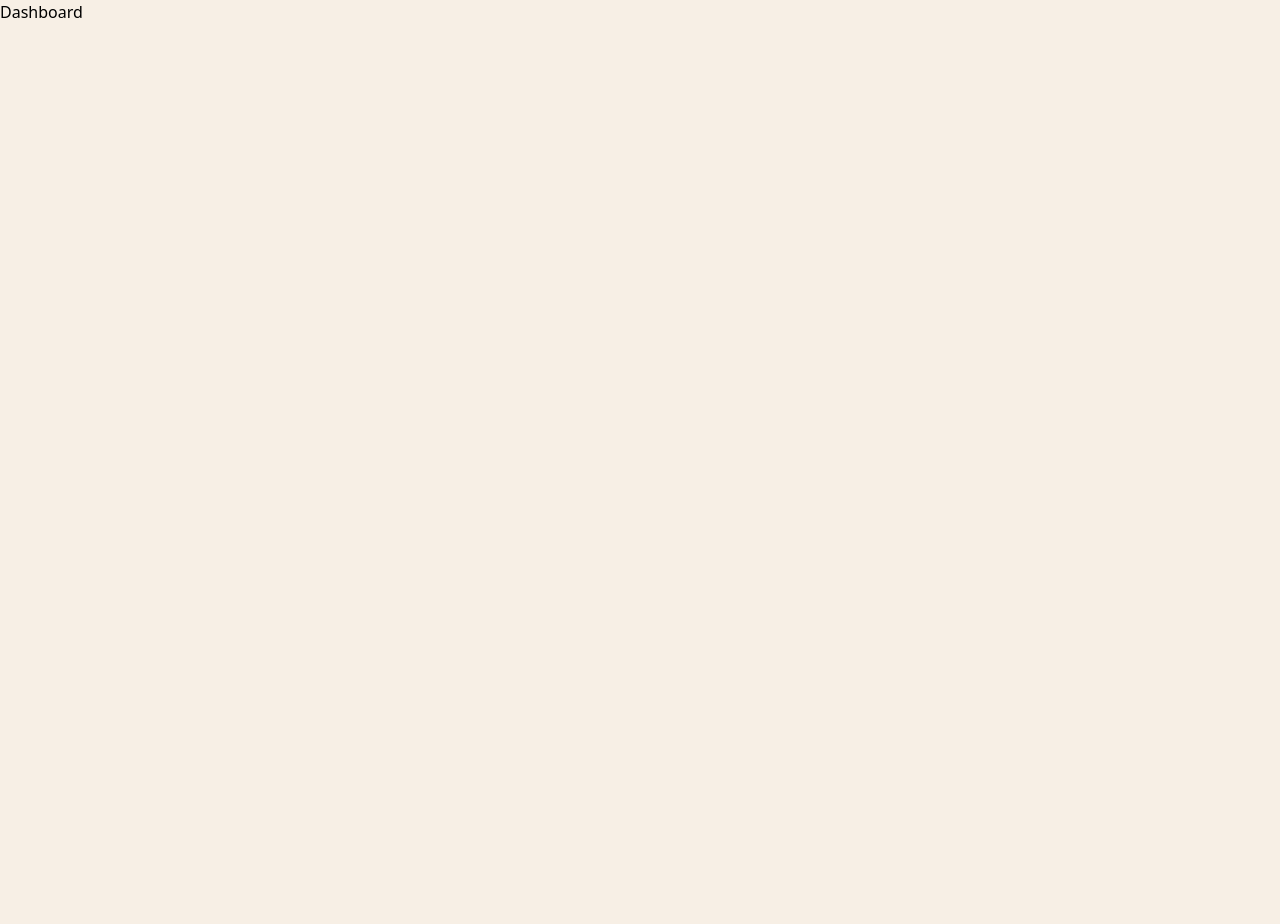
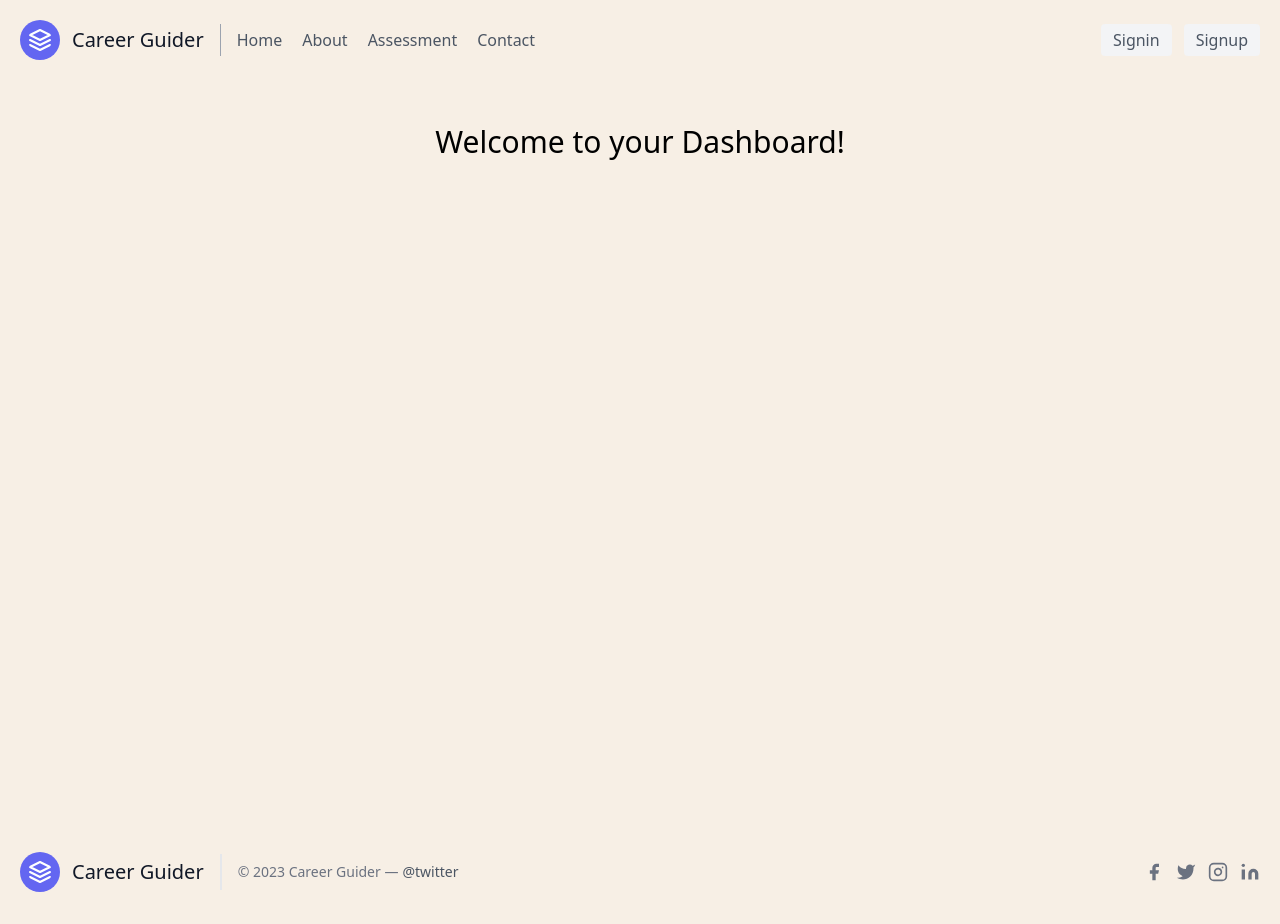
Before and after one commit to mohit7041/11920-ML-Assignment, a React (Vite) app: page /dashboard in a window 1280 px wide. Before the commit the page ends 800 px from the top, so only its background shows below. Built offline with nearby package versions, Linux system fonts and the light colour scheme; sample sign-in values are in the browser's storage.

Commit message:
get logged in user in dashboard

```diff
--- a/src/auth/helper/index.js
+++ b/src/auth/helper/index.js
@@ -66,3 +66,15 @@ export const signout = (next) => {
       .catch((err) => console.log(err));
   }
 };
+
+//  get current user method
+export const getCurrentUser = () => {
+  if (typeof window == 'undefined') {
+    return false;
+  }
+  if (localStorage.getItem('jwt')) {
+    return JSON.parse(localStorage.getItem('jwt'));
+  } else {
+    return false;
+  }
+};
--- a/src/pages/Dashboard.jsx
+++ b/src/pages/Dashboard.jsx
@@ -1,7 +1,26 @@
-import React from 'react';
+import React, { useEffect, useState } from 'react';
+import { getCurrentUser } from '../auth/helper';
+import Navbar from '../components/Navbar';
+import Footer from '../components/Footer';
 
 const Dashboard = () => {
-  return <div>Dashboard</div>;
+  const [user, setUser] = useState('');
+  useEffect(() => {
+    // get user info from local storage
+    const user = getCurrentUser().user;
+    setUser(user);
+  }, []);
+  return (
+    <>
+      <Navbar />
+      <section className="h-[90vh] px-4 py-6">
+        <div>
+          <h1 className="text-3xl text-center">Welcome to your Dashboard!</h1>
+        </div>
+      </section>
+      <Footer />
+    </>
+  );
 };
 
 export default Dashboard;
```
